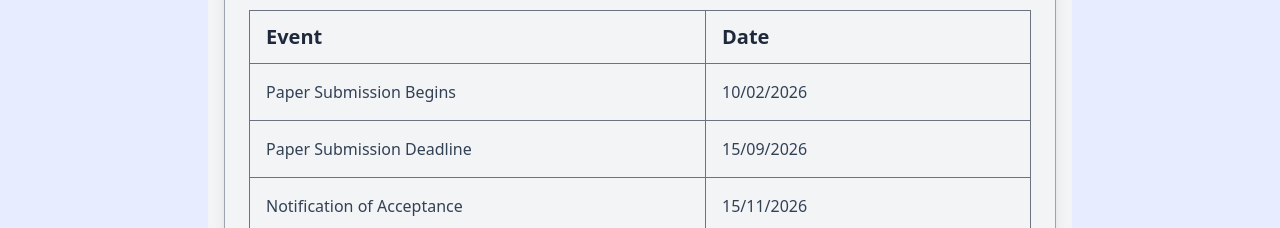
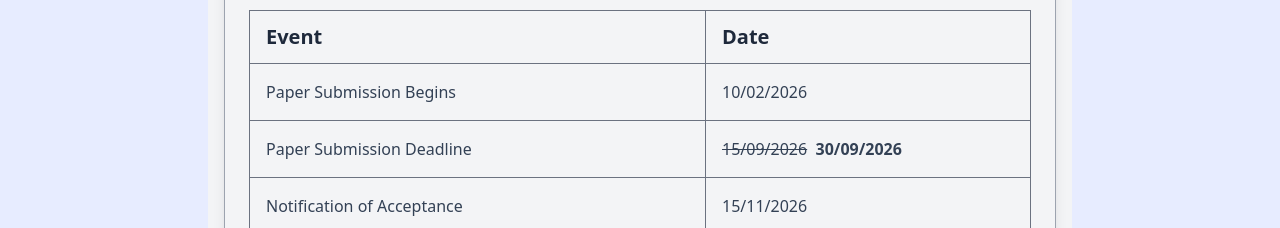
Before and after one commit to Shatabdi121/RAEIC, a React (Vite) app: page /registration in a window 1280 px wide. Shown: the part 3220-3448 px from the top of the page. Built offline with nearby package versions, Linux system fonts and the light colour scheme.

Commit message:
Update date

```diff
--- a/src/Home.jsx
+++ b/src/Home.jsx
@@ -491,7 +491,7 @@ const Home = () => {
                           Paper Submission Deadline
                         </td>
                         <td class="py-2 px-4 border-b border-gray-500">
-                          15/09/2026
+                            <strike>15/09/2026</strike>  &nbsp;<b>30/09/2026</b>
                         </td>
                       </tr>
                       <tr>
```
